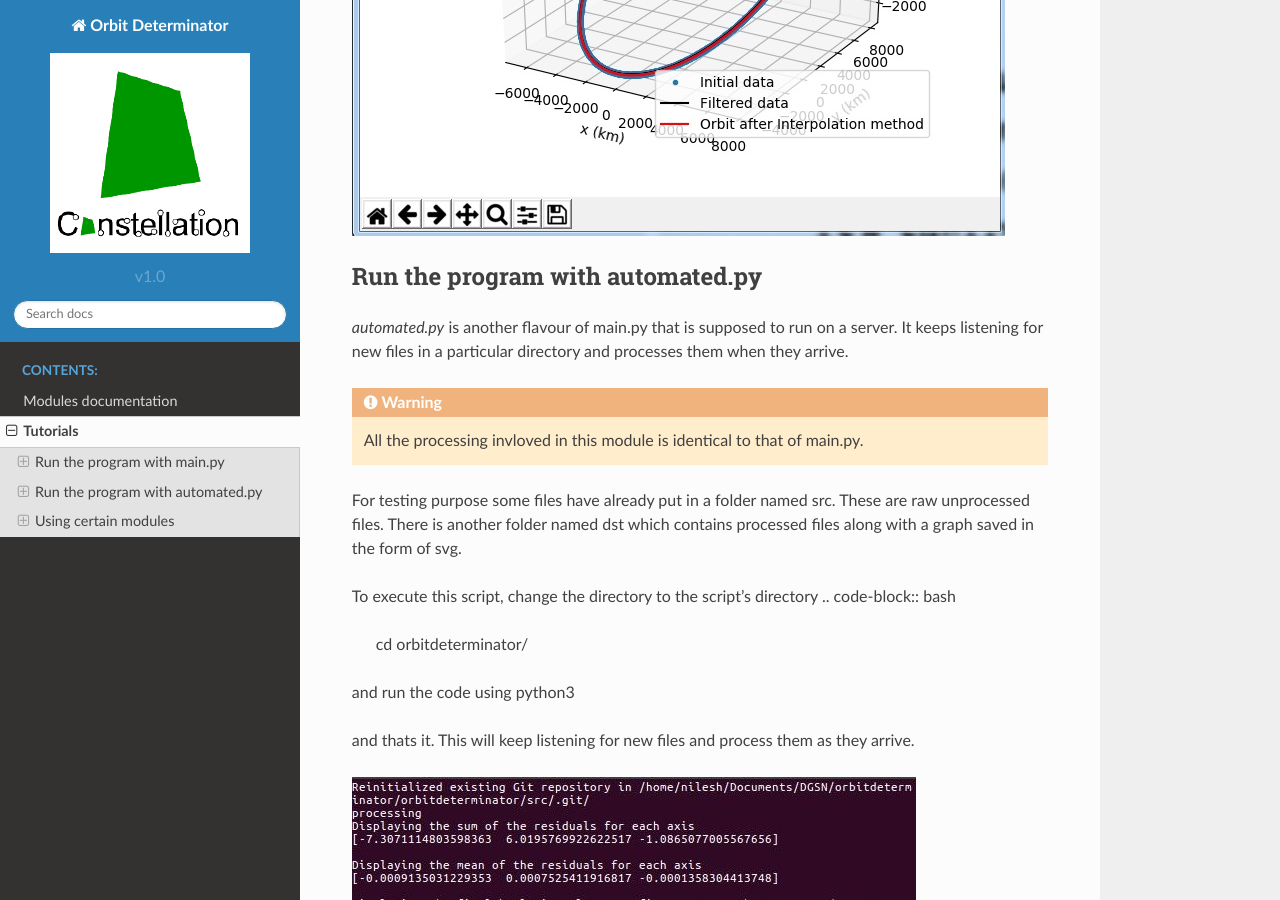
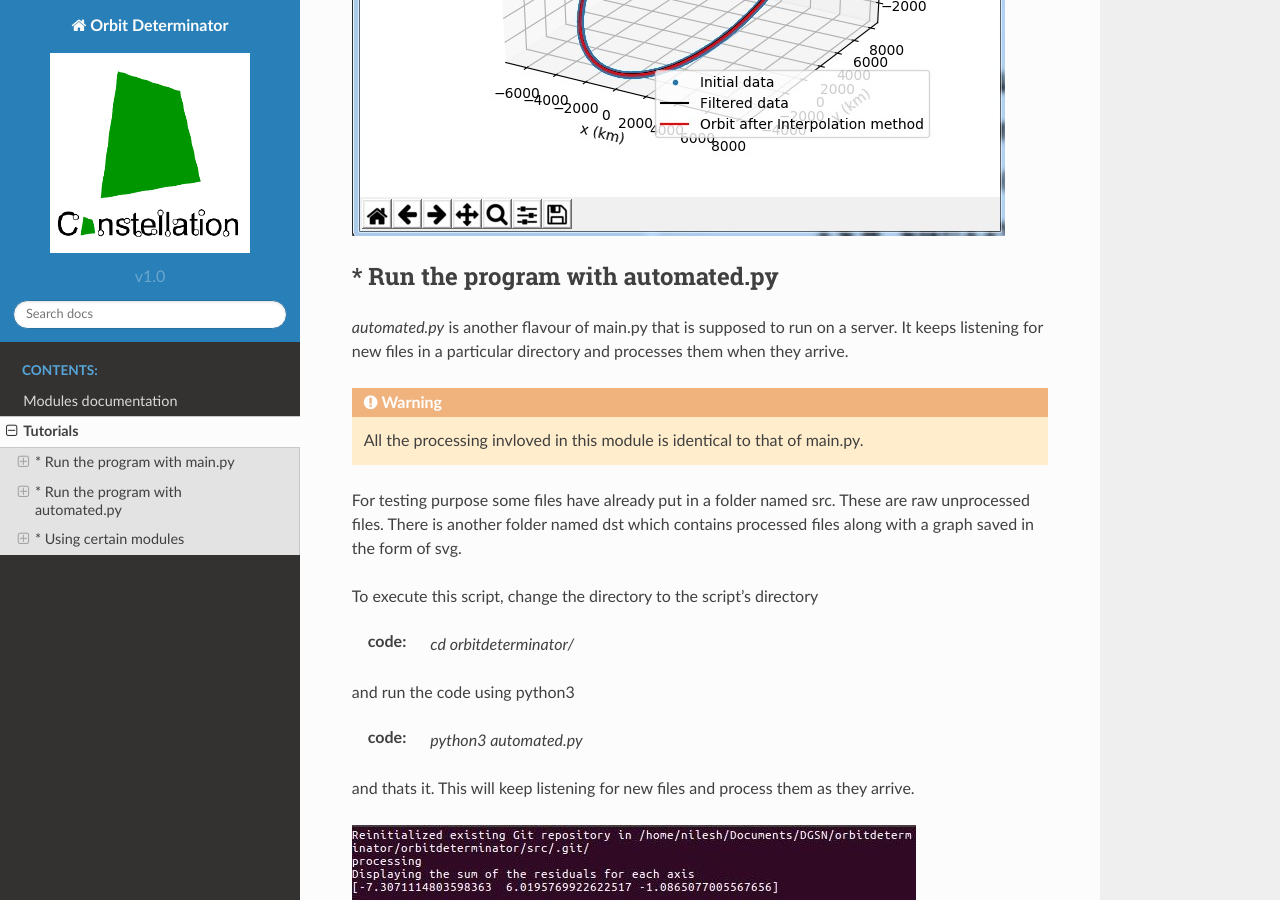
Before and after one commit to aerospaceresearch/orbitdeterminator, a Sphinx documentation site: the page built from docs/examples.rst, in a window 1280 px wide and 900 px high, scrolled down 2288 px. Built offline with Sphinx 7.4.7 and the Read the Docs theme 2.0.0, drawn with Linux system fonts in a browser that asks for light colours; some of the changed text lies outside the part shown.

Commit message:
Docs update

```diff
--- a/docs/examples.rst
+++ b/docs/examples.rst
@@ -1,8 +1,10 @@
++++++++++
 Tutorials
-=========
++++++++++
 
-Run the program with main.py
-----------------------------
+==============================
+* Run the program with main.py
+==============================
 
 For the first example we will showcase how you can use the full features of the package
 with main.py. Simply executing the main.py by giving the name of .csv file that contains
@@ -66,9 +68,9 @@ The output should look like the following image.
 
 .. figure::  results.jpg
 
-
-Run the program with automated.py
----------------------------------
+====================================
+* Run the program with automated.py
+====================================
 
 `automated.py` is another flavour of main.py that is supposed to run on a server. It keeps listening for new files in a particular directory and processes them when they arrive.
 
@@ -78,14 +80,12 @@ Run the program with automated.py
 For testing purpose some files have already put in a folder named src. These are raw unprocessed files. There is another folder named dst which contains processed files along with a graph saved in the form of svg.
 
 To execute this script, change the directory to the script's directory
-.. code-block:: bash
-   cd orbitdeterminator/
+
+:code: `cd orbitdeterminator/`
 
 and run the code using python3
 
-.. code-block:: bash
-   python3 automated.py
-
+:code:  `python3 automated.py`
 
 and thats it. This will keep listening for new files and process them as they arrive.
 
@@ -101,8 +101,9 @@ Process
 - Stage the processed file in the src folder in order to avoid processing the same files multiple times.
 - Check for any untracked files in src and apply steps 2-4 again.
 
-Using certain modules
----------------------
+=======================
+* Using certain modules
+=======================
 
 In this example we are not going to use the main.py, but some of the main modules provided. First of all lets clear the
 path we are going to follow which is fairly straightforward. Note that we are going to use the same orbit.csv that is
```
